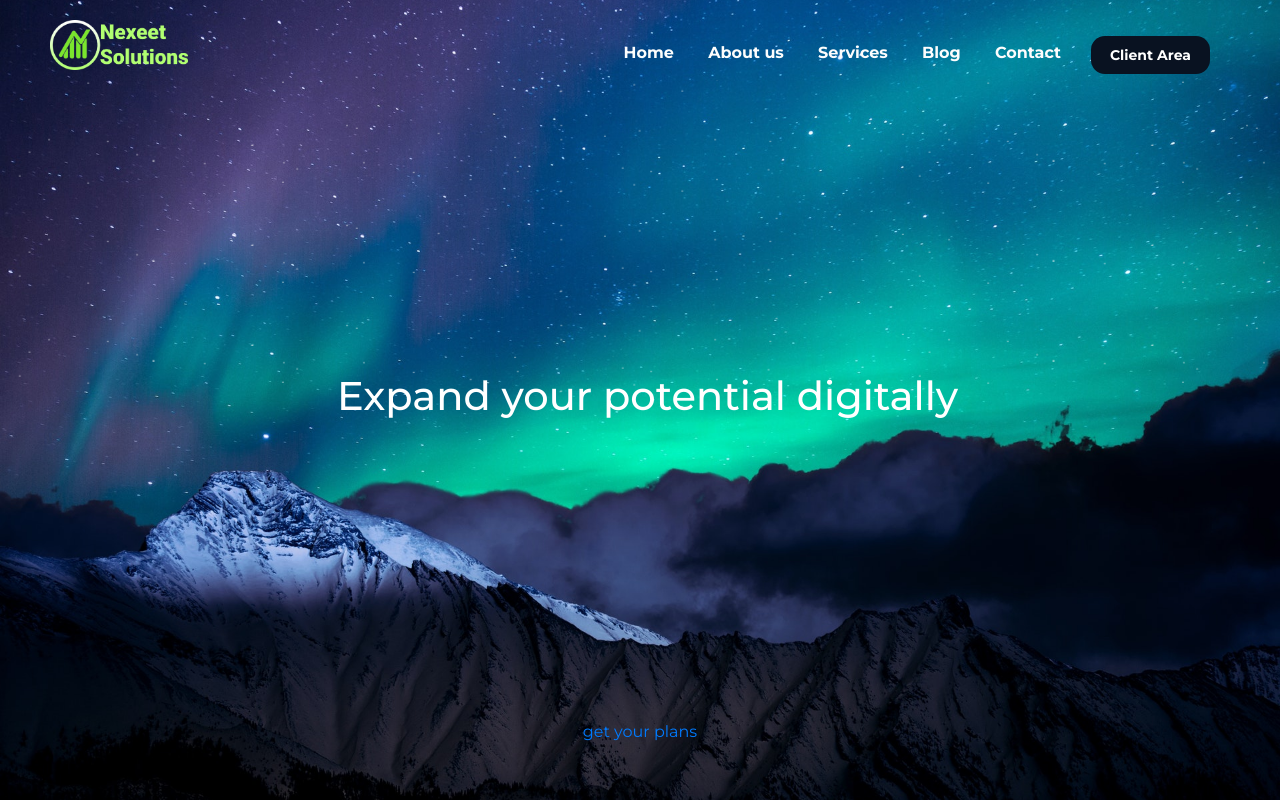
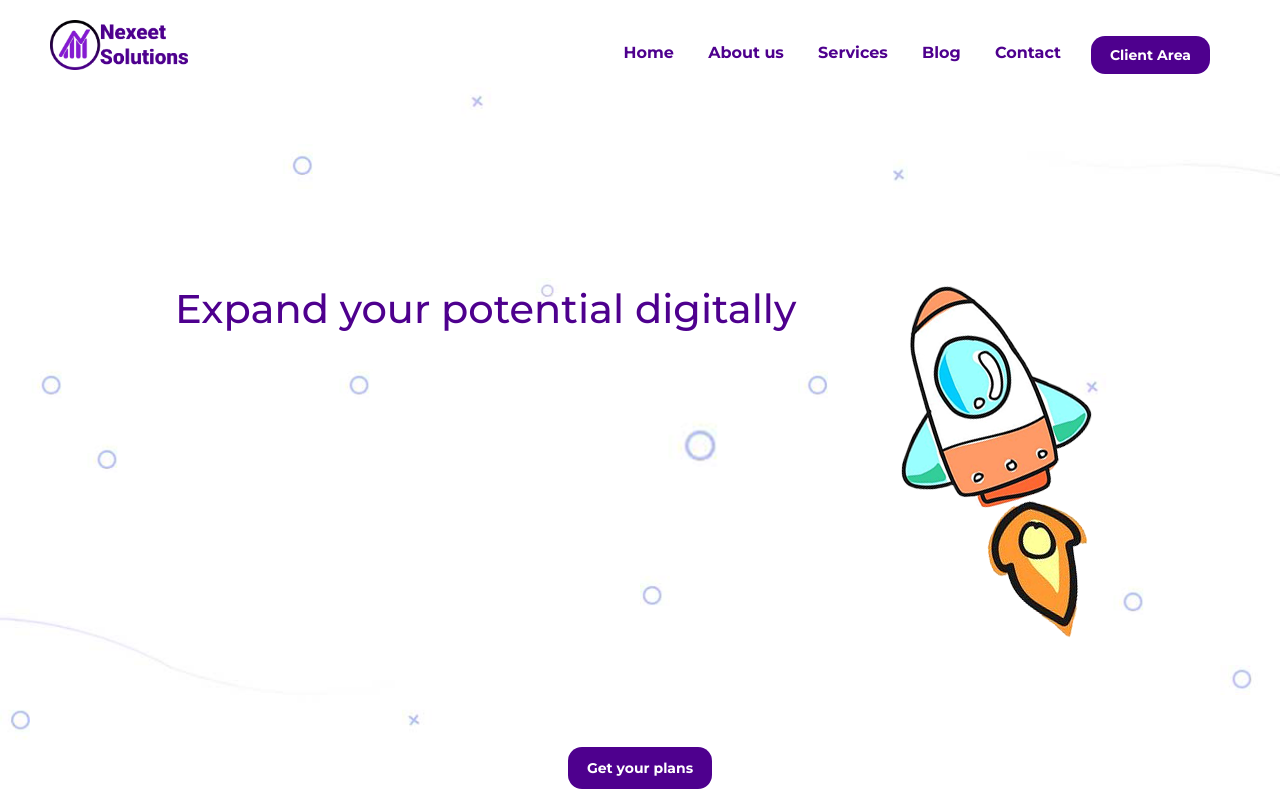
Before and after one commit to armanatory/nexeet-static-website, a plain HTML site: page index.html in a window 1280 px wide. Drawn offline with Linux system fonts and the light colour scheme.

Commit message:
construct new theme

```diff
--- a/css/style.css
+++ b/css/style.css
@@ -27,16 +27,25 @@ body {
 /*------------------
  Common elements
 ------------------*/
+.site-btn{
+    background: #4e008e;
+	color: #fff;
+	font-size: 14px;
+	padding: 12px 19px;
+	line-height: 1;
+    border-radius: 14px;
 
+}
 
 /*------------------
  Header section
 ------------------*/
 #header-section{
-    position: absolute;
+    /* position: absolute; */
     width: 100%;
     padding-top: 20px;
-    z-index: 10;
+    height: 5vh;
+    /* z-index: 10; */
 }
 
 .main-menu {
@@ -54,13 +63,13 @@ body {
 .main-menu li a{
     display: inline-block;
     margin-left: 30px;
-    color: #fdfdfd;
+    color: #4e008e;
     font-weight: bold;
 }
 
 .user-panel-button {
 	float: right;
-	background: #091221;
+	background: #4e008e;
 	color: #fff;
 	font-size: 14px;
 	padding: 12px 19px;
@@ -80,13 +89,9 @@ body {
 .site-logo {
 	display: inline-block;
     margin-left: 50px;
-    /*background-color: #e6ebf9;
-    padding:5px;
-    border-radius: 18px;*/
 }
 .site-logo img{
     height:50px;
-    filter: invert(1);
 }
 .nav-warp {
 	float: right;
@@ -96,11 +101,11 @@ body {
  Top section
 ------------------*/
 #top-section{
-    background: url('../img/bg.jpg');
+    background: url('../img/header-bg.png');
     background-size: cover;
     background-repeat: no-repeat;
     background-position: center center;
-    height: 100vh;
+    height: 95vh;
 }
 
 .top-content {
@@ -115,68 +120,88 @@ body {
 	-ms-flex-pack: center;
 	justify-content: center;
 	height: 100%;
-	position: relative;
-}
-
-.site-btn{
-    float: right;
-	background: #091221;
-    color: #fff;
-	font-size: 14px;
-	padding: 12px 19px;
-	line-height: 1;
-    border-radius: 14px;
-    font-weight: bold;
+    position: relative;
+    color: #4e008e;
 }
 
 
-/*-- Twilinking --*/
-@keyframes move-twink-back {
-    from {background-position:0 0;}
-    to {background-position:-10000px 5000px;}
-}
-@-webkit-keyframes move-twink-back {
-    from {background-position:0 0;}
-    to {background-position:-10000px 5000px;}
-}
-@-moz-keyframes move-twink-back {
-    from {background-position:0 0;}
-    to {background-position:-10000px 5000px;}
-}
-@-ms-keyframes move-twink-back {
-    from {background-position:0 0;}
-    to {background-position:-10000px 5000px;}
-}
+    /* ---- rocket---*/
+    .top-rocket {
+        /*position: absolute;
+        bottom: 20vh;
+        right: -198px;*/
+    }
 
-.twinkling{
-    position:absolute;
-    top:10vh;
-    left:1vw;
-    width:99vw;
-    height:40vh;
-    display:block;
+    .top-rocket img {
+        position: relative;
+    }
+    .top-rocket{
+        -webkit-animation: rocket 2s linear infinite;
+        animation: rocket 2s linear infinite;
+    }
 
-    /*animation*/
-    background:transparent url('../img/twinkling.png') repeat top center;
-    z-index:1;
-    -moz-animation:move-twink-back 200s linear infinite;
-    -ms-animation:move-twink-back 200s linear infinite;
-    -o-animation:move-twink-back 200s linear infinite;
-    -webkit-animation:move-twink-back 200s linear infinite;
-    animation:move-twink-back 900s linear infinite;
-  }
+    /* ---------- rocket animation ----------*/
 
+    @-webkit-keyframes rocket {
+        0% {
+            left: 2px;
+            bottom: 2px;
+        }
+        25% {
+            left: -2px;
+            bottom: 2px;
+        }
+        50% {
+            left: -2px;
+            bottom: 0px;
+        }
+        75% {
+            left: 0px;
+            bottom: 0px;
+        }
+        100% {
+            left: 2px;
+            bottom: 2px;
+        }
+    }
+
+    @keyframes rocket {
+        0% {
+            left: 2px;
+            bottom: 2px;
+        }
+        25% {
+            left: -2px;
+            bottom: 2px;
+        }
+        50% {
+            left: -2px;
+            bottom: 0px;
+        }
+        75% {
+            left: 0px;
+            bottom: 0px;
+        }
+        100% {
+            left: 2px;
+            bottom: 2px;
+        }
+    }
 
   /* ---- down arrow sign---*/
   #down-arrow-btn{
     position: absolute;
-    right: 0;
-    left: 0;
+    width: 100vw;
     bottom: 20px;
-    color: #fff;
-    width: 150px;
-    height: 60px;
     margin: auto;
     cursor: pointer;
-    text-align: center;
   }
+  #down-arrow-btn a{
+    background: #4e008e;
+    color: #fff;
+    font-size: 14px;
+    padding: 12px 19px;
+    line-height: 1;
+    border-radius: 14px;
+    font-weight: bold;
+  }
--- a/index.html
+++ b/index.html
@@ -1,5 +1,6 @@
 <!DOCTYPE html>
 <html lang="en">
+
 <head>
 	<title>Nexeet Solutions</title>
 	<meta charset="UTF-8">
@@ -7,16 +8,17 @@
 	<meta name="keywords" content="web application, hosting, website design">
 	<meta name="viewport" content="width=device-width, initial-scale=1.0">
 	<!-- Favicon -->
-	<link href="img/favicon.ico" rel="shortcut icon"/>
+	<link href="img/favicon.ico" rel="shortcut icon" />
 
 	<!-- Google Font -->
-	<link href="https://fonts.googleapis.com/css?family=Montserrat:400,400i,500,500i,600,600i,700,700i" rel="stylesheet">
+	<link href="https://fonts.googleapis.com/css?family=Montserrat:400,400i,500,500i,600,600i,700,700i"
+		rel="stylesheet">
 
 
 	<!-- Stylesheets -->
-	<link rel="stylesheet" href="css/bootstrap.min.css"/>
-	<link rel="stylesheet" href="css/font-awesome.min.css"/>
-	<link rel="stylesheet" href="css/style.css"/>
+	<link rel="stylesheet" href="css/bootstrap.min.css" />
+	<link rel="stylesheet" href="css/font-awesome.min.css" />
+	<link rel="stylesheet" href="css/style.css" />
 
 
 	<!--[if lt IE 9]>
@@ -25,6 +27,7 @@
 	<![endif]-->
 
 </head>
+
 <body>
 
 	<!-- header section -->
@@ -42,18 +45,20 @@
 				<li><a href="./contact.html">Contact</a></li>
 			</ul>
 		</div>
+
 	</header>
 	<!-- header section end -->
 
 	<!-- top section -->
-	<section id="top-section" class="">
-		<div class="container h-100">
-			<div class="twinkling"></div>
-			<div class="top-content text-white">
-				<div class="row">
-					<div class="col-lg-12 pr-0">
+	<section id="top-section" class="w-100" >
+		<div class="top-content w-100" >
+			<div class="row w-75">
+				<div class="col-lg-8 mr-auto pr-0">
 					<h1>Expand your potential digitally</h2>
 				</div>
+
+				<div class="top-rocket text-center col-lg-3">
+					<img src="./img/rocket-top.png" class="top-rocket" />
 				</div>
 			</div>
 		</div>
@@ -61,20 +66,8 @@
 	<!-- top section end -->
 
 	<!-- Scroll down-->
-	<div id="down-arrow-btn" class="ant-anchor-wrapper">
-		<div class="ant-anchor fixed">
-			<div class="ant-anchor-ink">
-				<span class="ant-anchor-ink-ball"></span>
-			</div>
-			<div class="ant-anchor-link">
-			<a class="ant-anchor-link-title" href="#Anchor_live" title="">
-				<span class="down_arrow_text">get your plans</span>
-				<span class="down_arrow_icon">
-					<span></span>
-				</span>
-			</a>
-			</div>
-		</div>
+	<div id="down-arrow-btn" class="text-center">
+		<a href="#">Get your plans</a>
 	</div>
 	<!-- Scroll down end-->
 
@@ -95,4 +88,5 @@
 
 
 </body>
+
 </html>
```
Also changed, not shown: img/bg.jpg (deleted), img/header-bg.png (added), img/logo1.png (deleted), img/rocket-top.png (added), img/top-rocket-flame.png (added), img/top-rocket-rokect.png (added), img/twinkling.png (deleted). Lines whose indentation alone changed are shown as unchanged.
